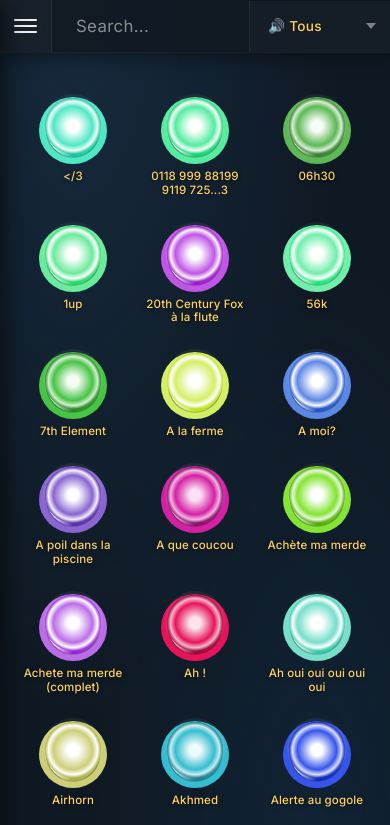
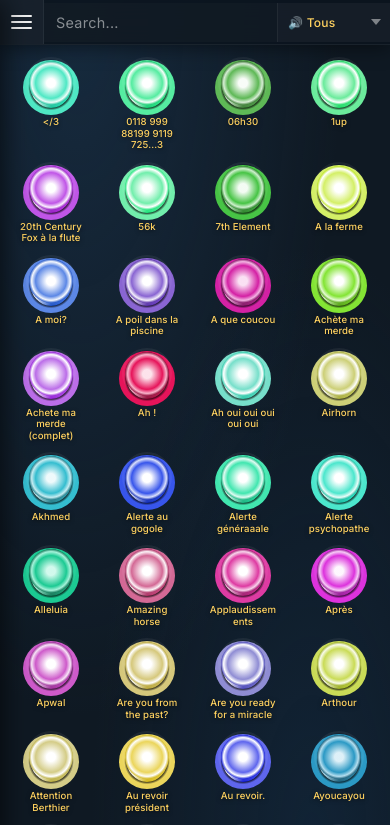
Before and after one commit to feoche/buttons, a React (Vite) app: page / in a window 390 px wide. Shown: the top 825 px of the page. Built offline with nearby package versions, Linux system fonts and the light colour scheme.

Commit message:
feat: update button layout and enhance mobile responsiveness

```diff
--- a/src/styles/style.scss
+++ b/src/styles/style.scss
@@ -225,25 +225,18 @@ body {
     }
   }
 
-  // ── Buttons grid ──
+  // ── Buttons grid — always 4 columns ──
   .buttons {
-    display: flex;
-    flex-wrap: wrap;
-    justify-content: center;
+    display: grid;
+    grid-template-columns: repeat(4, 1fr);
     gap: 4px;
-
-    @media screen and (max-width: 640px) {
-      gap: 2px;
-    }
+    width: 100%;
+    max-width: 520px;   // ~4 × 124px + 3 × 4px gaps
+    margin: 0 auto;
 
     .button {
+      width: 100%;
       min-height: 130px;
-      width: 120px;
-
-      @media screen and (max-width: 640px) {
-        min-height: 28vw;
-        width: calc(33.33% - 2px);
-      }
     }
 
     // ── Tooltip ──
@@ -908,6 +901,91 @@ audio + iframe {
   height: 0;
 }
 
+// ─── Mobile overrides (≤ 640 px) ─────────────────────────────────────────────
+@media screen and (max-width: 640px) {
+  // Compact container — less top padding to match smaller header
+  .container {
+    padding: 3.25rem 0.25rem 1.5rem;
+  }
+
+  // Compact header — reduce height and font sizes
+  .container .header-bar {
+    &__burger {
+      width: 44px;
+      height: 44px;
+      padding: 11px;
+    }
+
+    &__search {
+      font-size: 0.9rem;
+      padding: 11px 12px;
+    }
+
+    &__category {
+      font-size: 0.75rem;
+      padding: 11px 26px 11px 10px;
+      background-position: right 9px center;
+    }
+  }
+
+  // 4-column grid already set above — just tighten gap and height on small screens
+  .container .buttons {
+    gap: 2px;
+
+    .button {
+      min-height: 23vw;
+    }
+  }
+
+  // Tighter button internals
+  .button {
+    padding: 2px 1px;
+
+    .item {
+      width: 44px;
+      margin: 1px 4px 7px;
+    }
+
+    .title {
+      font-size: 0.6rem;
+      max-width: 70px;
+      margin-top: 2px;
+    }
+  }
+
+  // Less margin on button-container
+  .button-container {
+    margin: 6px auto 2px;
+  }
+
+  // Compact favorites row
+  .container .favorites-row {
+    margin-bottom: 6px;
+    padding: 0 4px;
+
+    &__label {
+      font-size: 0.65rem;
+      padding: 0 4px 5px;
+    }
+
+    &__list {
+      gap: 2px;
+      padding: 2px 2px 8px;
+
+      .button {
+        width: 78px;
+        min-height: 88px;
+      }
+    }
+  }
+
+  // Compact progress ring for small buttons
+  .progress-ring {
+    width: 50px;
+    top: 22px;
+  }
+}
+
 // ─── Offline banner ──────────────────────────────────────────────────────────
 .offline-banner {
   position: fixed;
```
